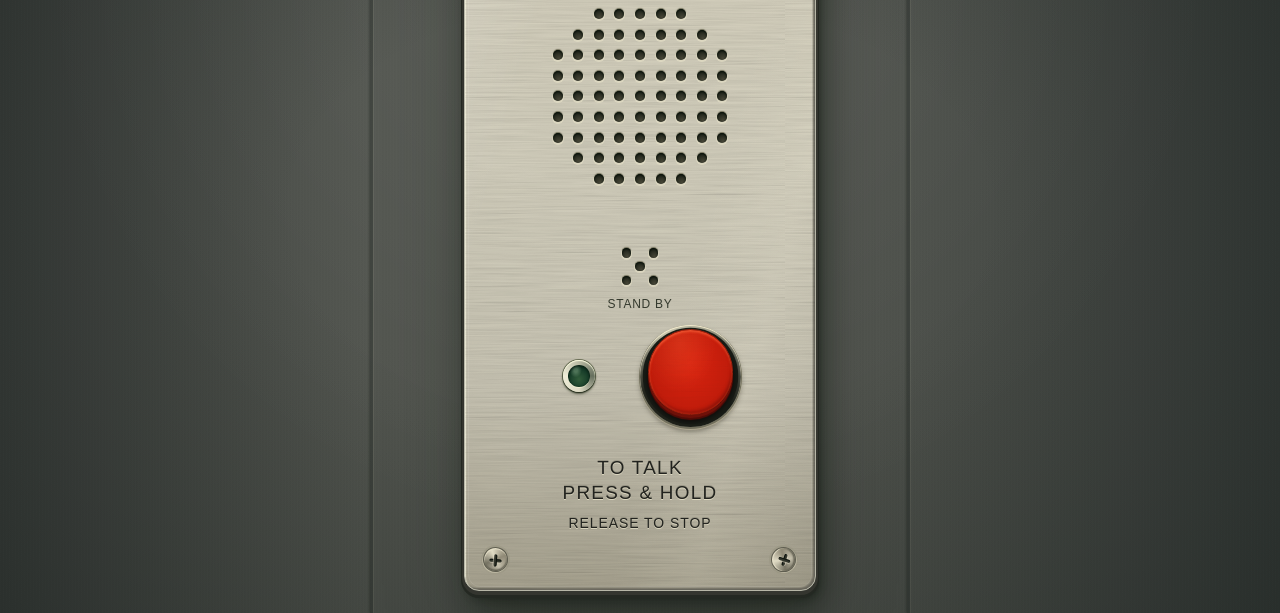
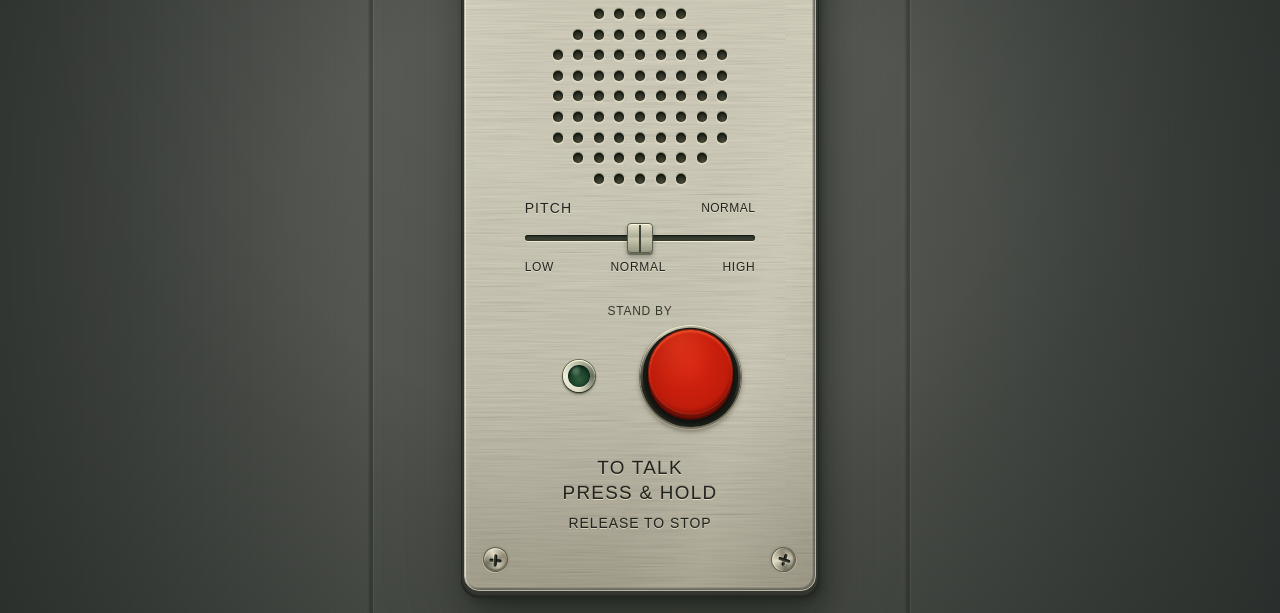
Before and after one commit to mjamrst/conductor-button, a website: page public/index.html in a window 1280 px wide. Shown: the part 187-800 px from the top of the page. Drawn offline with Linux system fonts and the light colour scheme.

Commit message:
Add live pitch slider to the intercom

```diff
--- a/public/app.js
+++ b/public/app.js
@@ -1,9 +1,11 @@
-import { HoldAudio, configurePlaybackSession } from './audio-engine.js?v=2';
+import { HoldAudio, configurePlaybackSession } from './audio-engine.js?v=3';
 
 const panel = document.querySelector('.intercom');
 const button = document.querySelector('.talk-button');
 const status = document.querySelector('.status');
 const speaker = document.querySelector('.speaker');
+const pitch = document.querySelector('#pitch');
+const pitchValue = document.querySelector('#pitch-value');
 
 for (let y = -4; y <= 4; y++) {
   for (let x = -4; x <= 4; x++) {
@@ -48,8 +50,16 @@ function getEngine() {
       return context.decodeAudioData(await response.arrayBuffer());
     },
   });
+  engine.setPitch(Number(pitch.value));
   return engine;
 }
+
+pitch.addEventListener('input', () => {
+  const semitones = Number(pitch.value);
+  engine?.setPitch(semitones);
+  pitchValue.textContent = semitones === 0 ? 'Normal' : `${semitones > 0 ? '+' : '−'}${Math.abs(semitones)} semitone${Math.abs(semitones) === 1 ? '' : 's'}`;
+  pitch.setAttribute('aria-valuetext', semitones === 0 ? 'Normal pitch' : `${Math.abs(semitones)} semitone${Math.abs(semitones) === 1 ? '' : 's'} ${semitones > 0 ? 'higher' : 'lower'}`);
+});
 
 function haptic(duration) {
   try { navigator.vibrate?.(duration); } catch { /* Optional device feedback. */ }
--- a/public/audio-engine.js
+++ b/public/audio-engine.js
@@ -15,6 +15,14 @@ export class HoldAudio {
     this.source = null;
     this.buffer = null;
     this.loading = null;
+    this.pitchSemitones = 0;
+  }
+
+  setPitch(semitones) {
+    if (!Number.isFinite(semitones)) return;
+    this.pitchSemitones = Math.max(-12, Math.min(12, semitones));
+    // Smooth live changes without restarting the currently held sample.
+    this.source?.detune.setTargetAtTime(this.pitchSemitones * 100, this.context.currentTime, 0.015);
   }
 
   preload() {
@@ -43,6 +51,7 @@ export class HoldAudio {
       if (!this.held || generation !== this.generation) return;
       const source = this.context.createBufferSource();
       source.buffer = this.buffer;
+      source.detune.setValueAtTime(this.pitchSemitones * 100, this.context.currentTime);
       source.connect(this.context.destination);
       source.onended = () => {
         source.disconnect();
--- a/public/index.html
+++ b/public/index.html
@@ -7,9 +7,9 @@
     <meta name="description" content="Conductor, we have a problem. Press, hold, and let it out." />
     <title>Conductor — Emergency Intercom</title>
     <link rel="icon" type="image/svg+xml" href="/favicon.svg" />
-    <link rel="stylesheet" href="/styles.css" />
+    <link rel="stylesheet" href="/styles.css?v=3" />
     <link rel="preload" href="/audio/conductor.wav" as="fetch" crossorigin />
-    <script type="module" src="/app.js?v=2"></script>
+    <script type="module" src="/app.js?v=3"></script>
   </head>
   <body>
     <main class="carriage" aria-label="Conductor sound button">
@@ -24,8 +24,14 @@
 
         <h1 id="intercom-title">Emergency<br />Intercom</h1>
         <div class="speaker" aria-hidden="true"></div>
-        <div class="microphone" aria-hidden="true">
-          <i></i><i></i><i></i><i></i><i></i>
+        <div class="pitch-control">
+          <div class="pitch-heading">
+            <label for="pitch">Pitch</label>
+            <output id="pitch-value" for="pitch" aria-live="off">Normal</output>
+          </div>
+          <input id="pitch" type="range" min="-12" max="12" step="1" value="0" aria-valuetext="Normal pitch" aria-describedby="pitch-help" />
+          <div class="pitch-scale" aria-hidden="true"><span>Low</span><span>Normal</span><span>High</span></div>
+          <p class="sr-only" id="pitch-help">Lower pitch also slows the audio. Higher pitch speeds it up. The center is the original recording.</p>
         </div>
 
         <div class="controls">
--- a/public/styles.css
+++ b/public/styles.css
@@ -137,7 +137,7 @@ h1 {
   grid-template-rows: repeat(9, 1fr);
   place-items: center;
 }
-.speaker i, .microphone i {
+.speaker i {
   display: block;
   border-radius: 50%;
   width: 2.85cqw;
@@ -146,18 +146,68 @@ h1 {
   box-shadow: inset 0 1px 2px #060e06, 0 1px 0 1px #eee7cc80, 0 -1px 1px #74725c;
 }
 .speaker i.empty { visibility: hidden; }
-.microphone {
+.pitch-control {
   position: absolute;
-  width: 10.5cqw;
-  height: 10.5cqw;
-  left: 44.75cqw;
-  top: 118cqw;
+  top: 104cqw;
+  left: 17cqw;
+  right: 17cqw;
 }
-.microphone i { position: absolute; width: 2.6cqw; height: 2.6cqw; }
-.microphone i:nth-child(2) { right: 0; }
-.microphone i:nth-child(3) { left: 3.95cqw; top: 3.95cqw; }
-.microphone i:nth-child(4) { bottom: 0; }
-.microphone i:nth-child(5) { bottom: 0; right: 0; }
+.pitch-heading, .pitch-scale {
+  display: flex;
+  justify-content: space-between;
+  align-items: center;
+  text-transform: uppercase;
+  text-shadow: 0 1px 0 #fff9df8c;
+  line-height: 1.2;
+}
+.pitch-heading { font-size: 14px; letter-spacing: .08em; }
+.pitch-heading output { font-size: 12px; letter-spacing: .04em; }
+.pitch-scale { font-size: 12px; letter-spacing: .06em; }
+#pitch {
+  display: block;
+  width: 100%;
+  height: 44px;
+  margin: 0;
+  padding: 0;
+  appearance: none;
+  -webkit-appearance: none;
+  background: transparent;
+  cursor: ew-resize;
+  touch-action: none;
+  -webkit-tap-highlight-color: transparent;
+  outline: none;
+}
+#pitch::-webkit-slider-runnable-track {
+  height: 6px;
+  border-radius: 3px;
+  background: linear-gradient(90deg, #373d31 49.5%, #ded9bf 49.5% 50.5%, #373d31 50.5%);
+  box-shadow: inset 0 1px 2px #080f09, 0 1px 0 #f1e9cf;
+}
+#pitch::-moz-range-track {
+  height: 6px;
+  border-radius: 3px;
+  background: linear-gradient(90deg, #373d31 49.5%, #ded9bf 49.5% 50.5%, #373d31 50.5%);
+  box-shadow: inset 0 1px 2px #080f09, 0 1px 0 #f1e9cf;
+}
+#pitch::-webkit-slider-thumb {
+  -webkit-appearance: none;
+  width: 26px;
+  height: 30px;
+  margin-top: -12px;
+  border: 1px solid #5b5d50;
+  border-radius: 4px;
+  background: linear-gradient(90deg, transparent 46%, #3d4338 46% 54%, transparent 54%), linear-gradient(#e5e1cb, #aeae99 45%, #cac7af 52%, #949782);
+  box-shadow: inset 0 1px 0 #fff8dd, 0 2px 0 #676b58, 0 3px 4px #171d1966;
+}
+#pitch::-moz-range-thumb {
+  width: 26px;
+  height: 30px;
+  border: 1px solid #5b5d50;
+  border-radius: 4px;
+  background: linear-gradient(90deg, transparent 46%, #3d4338 46% 54%, transparent 54%), linear-gradient(#e5e1cb, #aeae99 45%, #cac7af 52%, #949782);
+  box-shadow: inset 0 1px 0 #fff8dd, 0 2px 0 #676b58, 0 3px 4px #171d1966;
+}
+#pitch:focus-visible { outline: 2px solid #454d3b; outline-offset: 2px; border-radius: 5px; }
 
 .controls {
   position: absolute;
@@ -259,7 +309,7 @@ h1 {
 .instructions span { display: block; font-size: 4cqw; letter-spacing: .27cqw; margin-top: 2.3cqw; }
 .status {
   position: absolute;
-  top: 132cqw;
+  top: 134cqw;
   width: 100%;
   text-align: center;
   margin: 0;
```
Also changed, not shown: test/audio-engine.test.js (+30 -2 lines), test/touch-input.test.js (+11 -0 lines), README.md.
